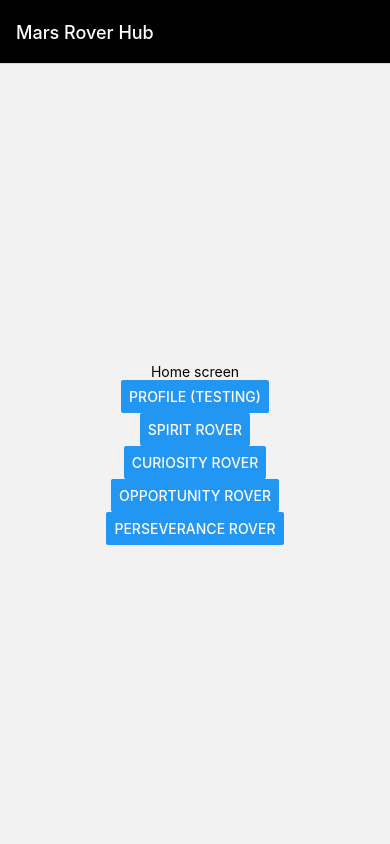
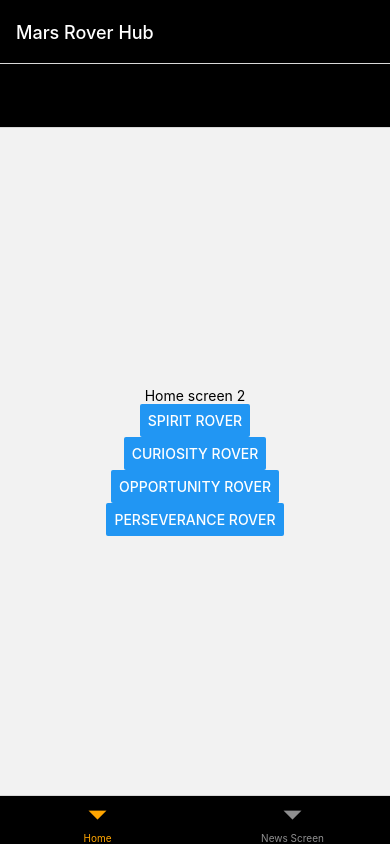
Before and after one commit to bleuKraken/mars-rover-hub, a React Native app in the folder MarsRoverHub/: screen / in a window 390 px wide. Built offline with nearby package versions, Linux system fonts and the light colour scheme.

Commit message:
Added bottom nav, colors and nav update

```diff
--- a/MarsRoverHub/App.js
+++ b/MarsRoverHub/App.js
@@ -2,24 +2,26 @@ import React from 'react';
 
 import {View, Text, StyleSheet, Button} from 'react-native';
 import {NavigationContainer} from '@react-navigation/native';
+// Stack
 import {createStackNavigator} from '@react-navigation/stack';
+// Bottom tab
+import {createBottomTabNavigator} from '@react-navigation/bottom-tabs';
+import {MaterialCommunityIcons} from '@expo/vector-icons';
 
-import RoverSelectedScreen from './screens/RoverSelectedScreen';
+// import RoverSelectedScreen from './screens/RoverSelectedScreen';
 import SpiritScreen from './screens/SpiritScreen';
 import CuriosityScreen from './screens/CuriosityScreen';
 import OpportunityScreen from './screens/OpportunityScreen';
 import PerseveranceScreen from './screens/PerseveranceScreen';
 
+import HomeScreen from './screens/HomeScreen';
+
 // ! This is home screen ~~~~~~~~~~~~~
 function Home({navigation}) {
   return (
     <View style={{flex: 1, justifyContent: 'center', alignItems: 'center'}}>
-      <Text>Home screen</Text>
+      <Text>Home screen 2</Text>
 
-      <Button
-        title="Profile (Testing)"
-        onPress={() => navigation.navigate('Profile')}
-      />
 
       <Button
         title="Spirit Rover"
@@ -45,11 +47,23 @@ function Home({navigation}) {
 }
 
 // * Profile Screen ~~~~~~~~
+// * delete when not needed
+/*
 function Profile({navigation}) {
   return (
     <View style={{flex: 1, justifyContent: 'center', alignItems: 'center'}}>
       <Text>Profile screen</Text>
       <Button title="Go back" onPress={() => navigation.goBack()} />
+    </View>
+  );
+}
+*/
+
+// * News Article Bottom Tab
+function News() {
+  return (
+    <View style={{flex: 1, justifyContent: 'center', alignItems: 'center'}}>
+      <Text>News!</Text>
     </View>
   );
 }
@@ -72,25 +86,64 @@ const forFade = ({current, next}) => {
   };
 };
 
+// Stack and Tab Nav Combo
 const Stack = createStackNavigator();
+const Tab = createBottomTabNavigator();
 
-function MyStack() {
+// * Bottom Tab Navigation
+// Bottom Tabs
+function BottomTabContainer() {
   return (
+    <Tab.Navigator
+      screenOptions={({navigation}) => ({
+        headerStyle: {backgroundColor: 'black'},
+        headerTintColor: 'black',
+        tabBarStyle: {backgroundColor: 'black'},
+        tabBarActiveTintColor: 'orange',
+      })}>
+      <Tab.Screen
+        name="Home Screen"
+        component={Home}
+        options={{
+          title: 'v0.2', // this is hidden, change @param headerTintColor -> white
+          tabBarLabel: 'Home',
+        }}
+      />
+      <Tab.Screen
+        name="NewsScreen"
+        component={News}
+        options={{
+          title: 'News Screen',
+          tabBarLabel: 'News Screen',
+        }}
+      />
+    </Tab.Navigator>
+  );
+}
+
+// * Stack Navigation
+export default function App() {
+  return (
+    <>
+      <NavigationContainer>
         <Stack.Navigator>
           <Stack.Screen
             name="Mars Rover Hub"
+            component={BottomTabContainer}
+            options={{
+              headerTintColor: 'white',
+              headerStyle: {backgroundColor: 'black'},
+              headerStyleInterpolator: forFade,
+            }}
+          />
+          <Stack.Screen
+            name="Mars Rover"
             component={Home}
             options={{
               headerTintColor: 'white',
               headerStyle: {backgroundColor: 'black'},
             }}
           />
-      <Stack.Screen
-        name="Profile"
-        component={Profile}
-        options={{headerStyleInterpolator: forFade}}
-      />
-
           <Stack.Screen
             name="Spirit"
             component={SpiritScreen}
@@ -115,13 +168,7 @@ function MyStack() {
             options={{headerStyleInterpolator: forFade}}
           />
         </Stack.Navigator>
+      </NavigationContainer>
+    </>
   );
 }
-
-export default function App() {
-  return (
-    <NavigationContainer>
-      <MyStack />
-    </NavigationContainer>
-  );
-}
--- a/MarsRoverHub/package.json
+++ b/MarsRoverHub/package.json
@@ -11,6 +11,7 @@
   },
   "dependencies": {
     "@react-native-masked-view/masked-view": "^0.3.0",
+    "@react-navigation/bottom-tabs": "^6.5.11",
     "@react-navigation/native": "^6.1.9",
     "@react-navigation/stack": "^6.3.20",
     "react": "18.2.0",
--- a/MarsRoverHub/screens/HomeScreen.js
+++ b/MarsRoverHub/screens/HomeScreen.js
@@ -4,15 +4,15 @@ import {View, Text, StyleSheet} from 'react-native';
 
 
 // MAIN FUNCTION
-function SummaryScreen() {
+function HomeScreen() {
   return (
     <View style={styles.container}>
-      <Text>Home Screen Inside of Screens Folder</Text>
+      <Text>Home Screen For Tab</Text>
     </View>
   );
 }
 
-export default SummaryScreen;
+export default HomeScreen;
 
 const styles = StyleSheet.create({
   container: {
```
Also changed, not shown: 1 other file (tests, documents, lock files or other folders). Lines whose indentation alone changed are shown as unchanged.
